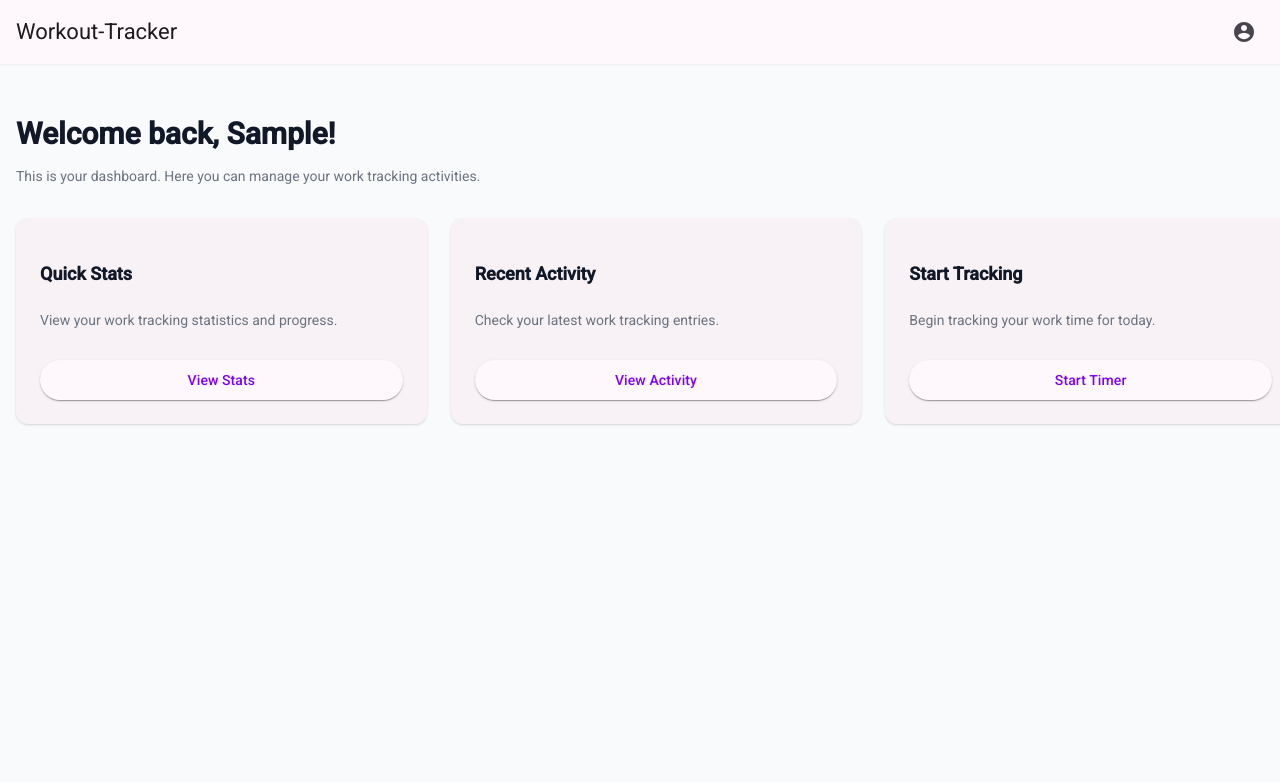
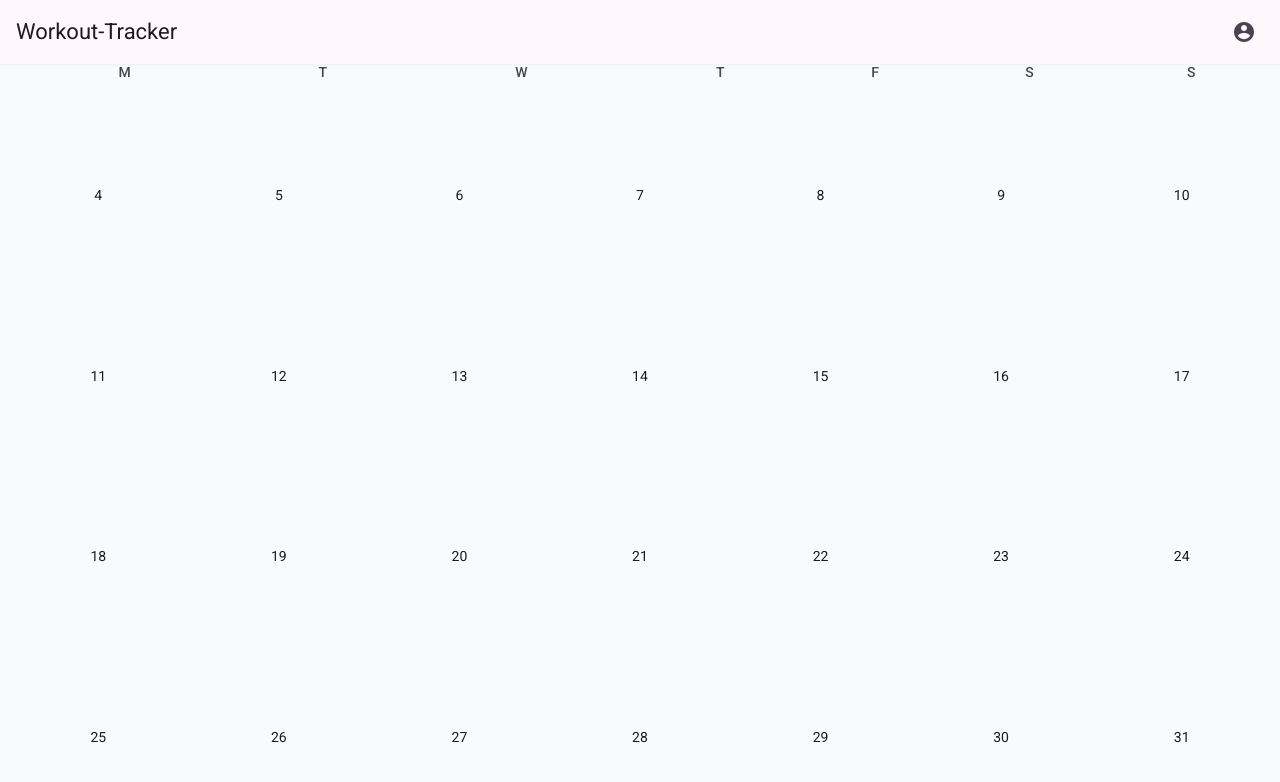
Before and after one commit to nikolastj/w-tracker, an Angular app: page /dashboard in a window 1280 px wide. Shown: the top 782 px of the page. Built offline with nearby package versions, Linux system fonts and the light colour scheme; sample sign-in values are in the browser's storage.

Commit message:
add timeline base

```diff
--- a/src/app/features/dashboard/dashboard.component.ts
+++ b/src/app/features/dashboard/dashboard.component.ts
@@ -6,14 +6,16 @@ import { Observable, map } from 'rxjs';
 
 import { AuthService } from '../../auth/services/auth.service';
 import { User } from '../../auth/models/auth.models';
+import { TimelineCalendarComponent } from './timeline-calendar/timeline-calendar.component';
 
 @Component({
   selector: 'app-dashboard',
   standalone: true,
-  imports: [CommonModule, MatButtonModule, MatCardModule],
+  imports: [CommonModule, MatButtonModule, MatCardModule, TimelineCalendarComponent],
   template: `
-    <div class="container mx-auto px-4 py-8">
-      <div class="mb-8">
+    <div class="h-full w-full">
+      <app-timeline-calendar></app-timeline-calendar>
+      <!-- <div class="mb-8">
         <h1 class="dashboard-heading mb-2 text-3xl font-bold">
           Welcome back<span *ngIf="currentUser$ | async as user">, {{ user.firstName }}!</span>
         </h1>
@@ -40,25 +42,9 @@ import { User } from '../../auth/models/auth.models';
           <p class="dashboard-text">Begin tracking your work time for today.</p>
           <button mat-raised-button color="primary" class="mt-4">Start Timer</button>
         </mat-card>
-      </div>
+      </div> -->
     </div>
   `,
-  styles: [
-    `
-      mat-card {
-        box-shadow:
-          0 1px 3px 0 rgba(0, 0, 0, 0.1),
-          0 1px 2px 0 rgba(0, 0, 0, 0.06);
-      }
-
-      mat-card:hover {
-        box-shadow:
-          0 4px 6px -1px rgba(0, 0, 0, 0.1),
-          0 2px 4px -1px rgba(0, 0, 0, 0.06);
-        transition: box-shadow 0.3s ease;
-      }
-    `,
-  ],
 })
 export class DashboardComponent {
   private authService = inject(AuthService);
--- /dev/null
+++ b/src/app/features/dashboard/timeline-calendar/timeline-calendar.component.html
@@ -0,0 +1,16 @@
+<div class="flex h-full flex-col overflow-hidden">
+  <!-- Fixed top calendar -->
+  <div class="flex-shrink-0">
+    <mat-calendar class="timeline-calendar w-full"> </mat-calendar>
+  </div>
+
+  <!-- Scrollable calendars container -->
+  <div class="flex-1 overflow-y-auto">
+    <div class="space-y-4">
+      <mat-calendar class="timeline-calendar w-full"> </mat-calendar>
+      <mat-calendar class="timeline-calendar w-full"> </mat-calendar>
+      <mat-calendar class="timeline-calendar w-full"> </mat-calendar>
+      <mat-calendar class="timeline-calendar w-full"> </mat-calendar>
+    </div>
+  </div>
+</div>
--- /dev/null
+++ b/src/app/features/dashboard/timeline-calendar/timeline-calendar.component.scss
@@ -0,0 +1,27 @@
+:host ::ng-deep {
+  mat-calendar {
+    mat-calendar-header {
+      display: none;
+    }
+    table tbody tr:first-child {
+      display: none;
+    }
+  }
+
+  .flex-1 mat-calendar {
+    table thead {
+      display: none;
+    }
+  }
+
+  .flex-shrink-0 mat-calendar {
+    table tbody {
+      display: none;
+    }
+  }
+
+  .mat-calendar-body-today {
+    border: none !important;
+    outline: none !important;
+  }
+}
--- /dev/null
+++ b/src/app/features/dashboard/timeline-calendar/timeline-calendar.component.ts
@@ -0,0 +1,27 @@
+import { Component, Injectable } from '@angular/core';
+import { CommonModule } from '@angular/common';
+import { MatDatepickerModule } from '@angular/material/datepicker';
+import {
+  MatNativeDateModule,
+  DateAdapter,
+  MAT_DATE_FORMATS,
+  NativeDateAdapter,
+} from '@angular/material/core';
+import { MatCardModule } from '@angular/material/card';
+
+@Injectable()
+export class MondayFirstDateAdapter extends NativeDateAdapter {
+  override getFirstDayOfWeek(): number {
+    return 1; // Monday = 1, Sunday = 0
+  }
+}
+
+@Component({
+  selector: 'app-timeline-calendar',
+  standalone: true,
+  imports: [CommonModule, MatDatepickerModule, MatNativeDateModule, MatCardModule],
+  providers: [{ provide: DateAdapter, useClass: MondayFirstDateAdapter }],
+  templateUrl: './timeline-calendar.component.html',
+  styleUrl: './timeline-calendar.component.scss',
+})
+export class TimelineCalendarComponent {}
```
